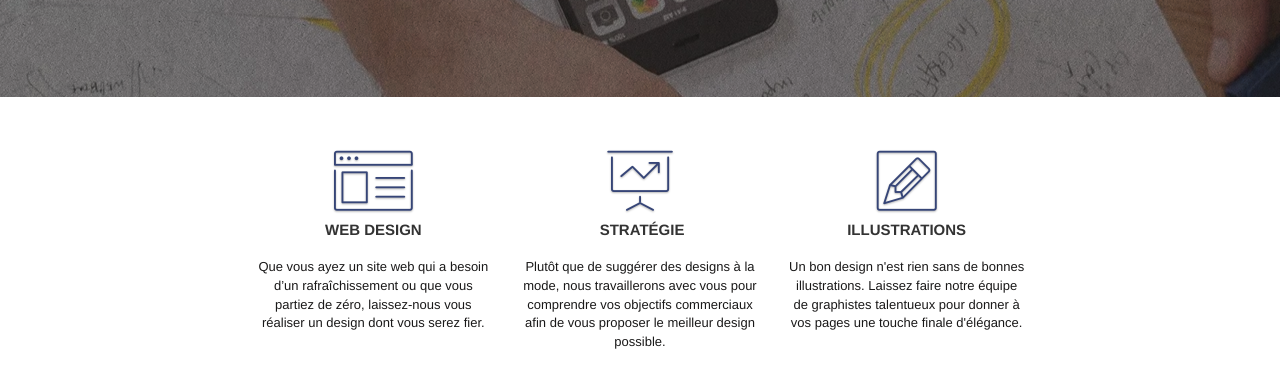
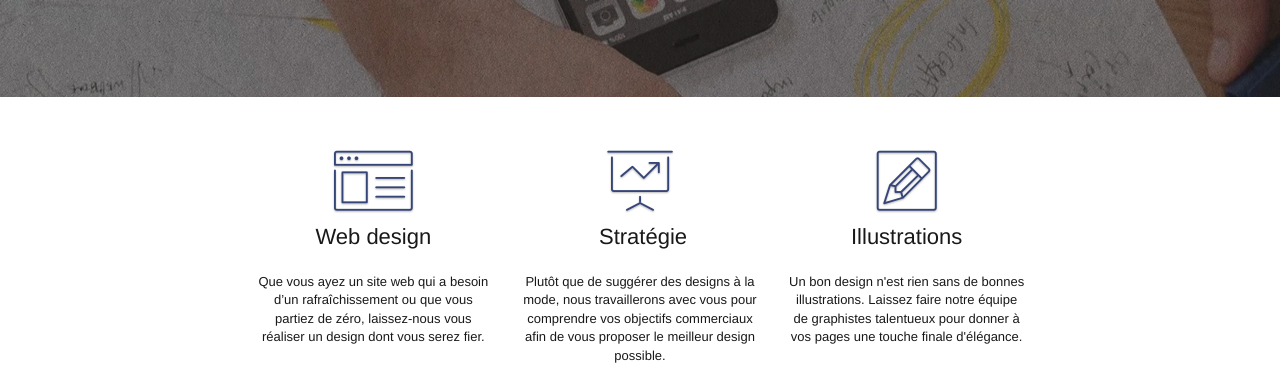
Before and after one commit to SwannDev/projet-4---la-panth-re, a plain HTML site: page index.html in a window 1280 px wide. Shown: the part 435-800 px from the top of the page. Drawn offline with Linux system fonts and the light colour scheme.

Commit message:
Add files via upload

```diff
--- a/index.html
+++ b/index.html
@@ -12,7 +12,6 @@
 	<link rel="stylesheet" type="text/css" href="./css/font-awesome.css">
 	<link rel="stylesheet" type="text/css" href="./css/et-line.css">
 
-
 	<script src="./js/jquery-2.1.0.js"></script>
 	<script src="./js/bootstrap.js"></script>
 	<script src="./js/blocs.js"></script>
@@ -21,9 +20,7 @@
 
     <title>Agence La Panthère</title>
 
-
 <!-- Analytics -->
-
 <!-- Analytics END -->
 
 </head>
@@ -91,9 +88,9 @@
 				<div class="text-center">
 					<span class="et-icon-browser sm-shadow icon-dark-slate-blue icons icon-lg"></span>
 				</div>
-				<h3 class="mg-md text-center">
+				<h2 class="mg-md text-center">
 					Web design
-				</h3>
+				</h2>
 				<p class="text-center ">
 					Que vous ayez un site web qui a besoin d&rsquo;un rafraîchissement ou que vous partiez de zéro, laissez-nous vous réaliser un design dont vous serez fier.
 				</p>
@@ -102,9 +99,9 @@
 				<div class="text-center">
 					<span class="et-icon-presentation sm-shadow icon-dark-slate-blue icons icon-lg"></span>
 				</div>
-				<h3 class="mg-md text-center">
+				<h2 class="mg-md text-center">
 					&nbsp;Stratégie
-				</h3>
+				</h2>
 				<p class="text-center ">
 					Plutôt que de suggérer des designs à la mode, nous travaillerons avec vous pour comprendre vos objectifs commerciaux afin de vous proposer le meilleur design possible.<br>
 				</p>
@@ -113,9 +110,9 @@
 				<div class="text-center">
 					<span class="et-icon-edit sm-shadow icon-dark-slate-blue icons icon-lg"></span>
 				</div>
-				<h3 class="mg-md text-center">
+				<h2 class="mg-md text-center">
 					Illustrations
-				</h3>
+				</h2>
 				<p class="text-center ">
 					Un bon design n'est rien sans de bonnes illustrations. Laissez faire notre équipe de graphistes talentueux pour donner à vos pages une touche finale d'élégance.
 				</p>
--- a/style.css
+++ b/style.css
@@ -38,6 +38,12 @@ a:hover {
     -o-background-size: cover;
     background-size: cover;
     position: relative;
+}
+
+/* Ajout de Swann */
+.portfolio-thumb{
+height: 270px;
+width: 270px;
 }
 
 .bloc .container {
```
